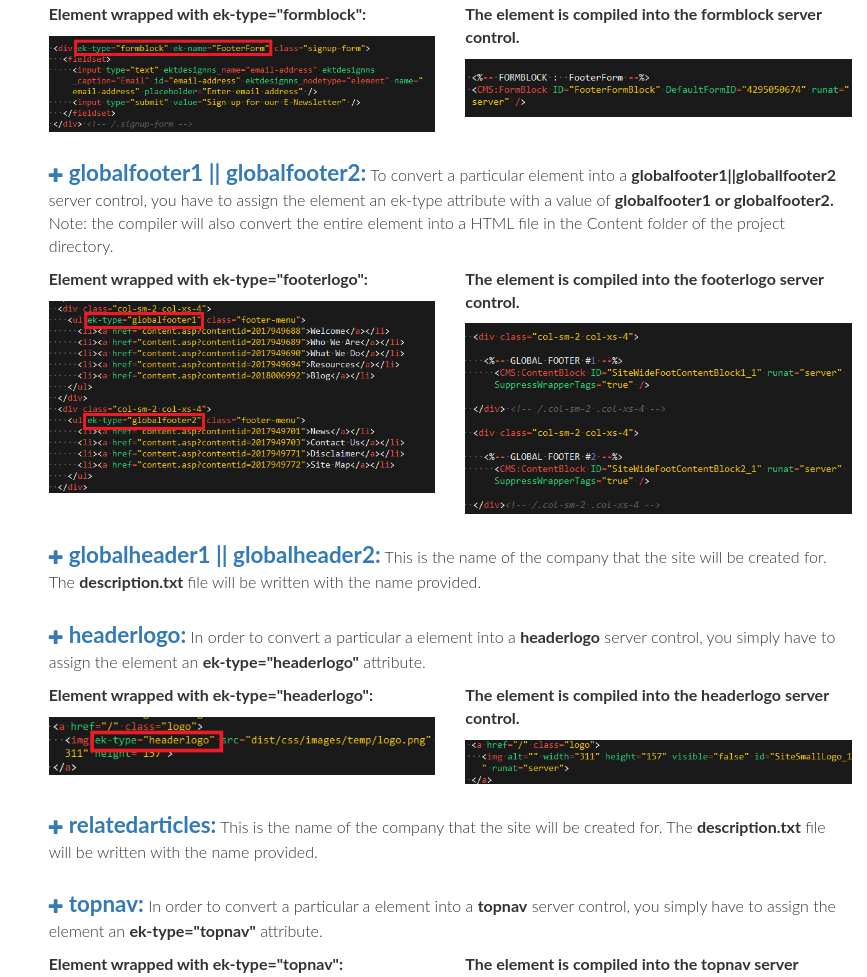
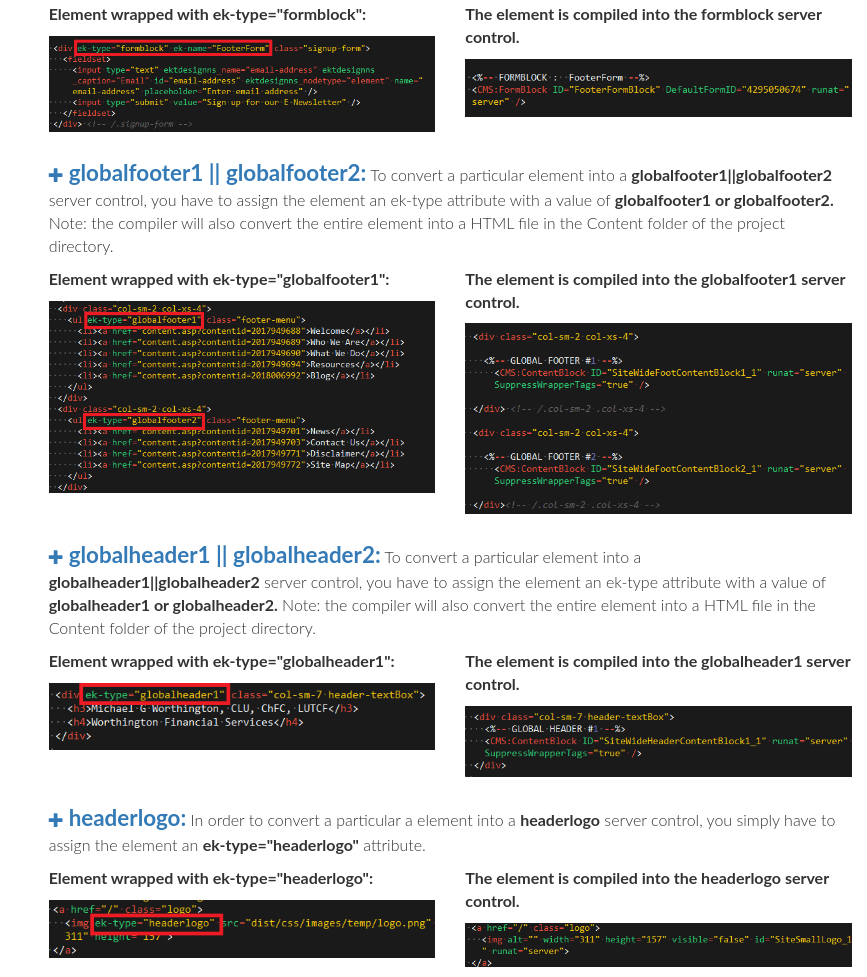
Before and after one commit to uclabruin909/ekCompilerDoc, a website: page index.html in a window 1280 px wide. Shown: the part 10363-11340 px from the top of the page, without its empty margins (413-1280 px from the left). Drawn offline with nearby package versions, Linux system fonts and the light colour scheme; a small style sheet from the web is missing.

Commit message:
create ek-type=globalheader description

```diff
--- a/index.html
+++ b/index.html
@@ -605,16 +605,16 @@
               <li>
                 <p>
                   <span><i class="glyphicon glyphicon-plus"></i>globalfooter1 || globalfooter2:</span>
-                  To convert a particular element into a <strong>globalfooter1||globallfooter2</strong> server control, you have to assign the element an ek-type attribute with a value of <strong>globalfooter1 or globalfooter2.</strong>  Note: the compiler will also convert the entire element into a HTML file in the Content folder of the project directory.
+                  To convert a particular element into a <strong>globalfooter1||globalfooter2</strong> server control, you have to assign the element an ek-type attribute with a value of <strong>globalfooter1 or globalfooter2.</strong>  Note: the compiler will also convert the entire element into a HTML file in the Content folder of the project directory.
                 </p>
 
                 <div class="row">
                   <div class="col-md-6">
-                    <p><strong>Element wrapped with ek-type="footerlogo":</strong></p>
+                    <p><strong>Element wrapped with ek-type="globalfooter1":</strong></p>
                     <img src="img/type-globalfooter.png" alt="">
                   </div>
                   <div class="col-md-6">
-                    <p><strong>The element is compiled into the footerlogo server control.  </strong></p>
+                    <p><strong>The element is compiled into the globalfooter1 server control.  </strong></p>
                     <img src="img/type-globalfooter-compiled.png" alt="">
                   </div>
                 </div> <!-- /.row -->
@@ -623,8 +623,20 @@
               <li>
                 <p>
                   <span><i class="glyphicon glyphicon-plus"></i>globalheader1 || globalheader2:</span>
-                  This is the name of the company that the site will be created for.  The <strong>description.txt</strong> file will be written with the name provided.
+                  To convert a particular element into a <strong>globalheader1||globalheader2</strong> server control, you have to assign the element an ek-type attribute with a value of <strong>globalheader1 or globalheader2.</strong>  Note: the compiler will also convert the entire element into a HTML file in the Content folder of the project directory.
                 </p>
+
+
+                <div class="row">
+                  <div class="col-md-6">
+                    <p><strong>Element wrapped with ek-type="globalheader1":</strong></p>
+                    <img src="img/type-globalheader.png" alt="">
+                  </div>
+                  <div class="col-md-6">
+                    <p><strong>The element is compiled into the globalheader1 server control.  </strong></p>
+                    <img src="img/type-globalheader-compiled.png" alt="">
+                  </div>
+                </div> <!-- /.row -->
               </li>
 
               <li>
```
